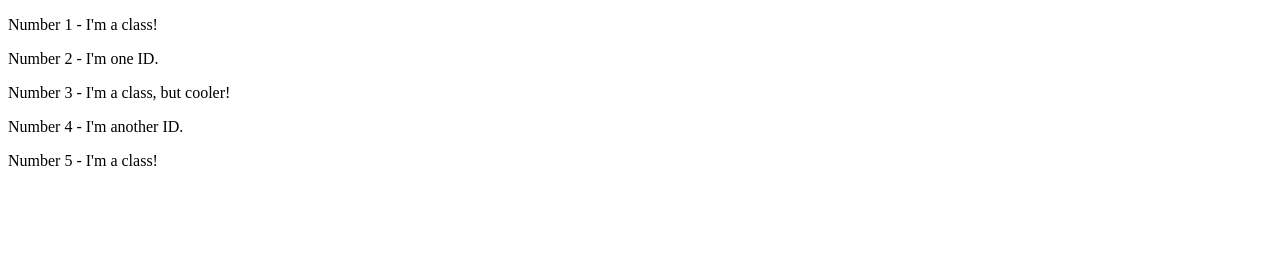
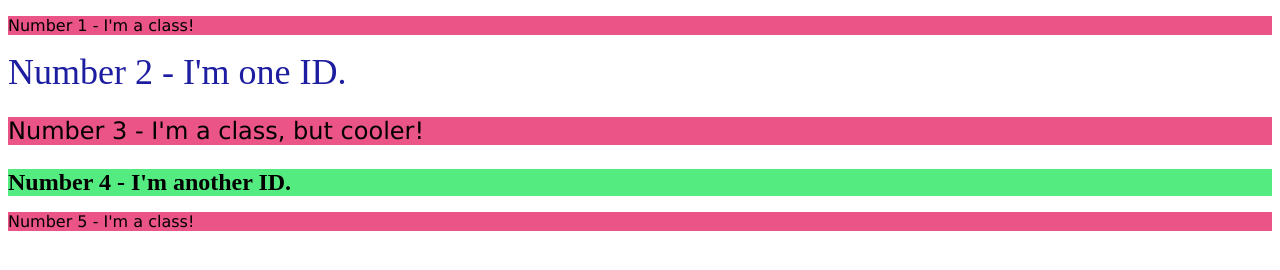
Before and after one commit to Brandon-Freiberg/CSS-exercises, a plain HTML site: page foundations/02-class-id-selectors/index.html in a window 1280 px wide. Drawn offline with Linux system fonts and the light colour scheme.

Commit message:
Second project complete

```diff
--- a/foundations/02-class-id-selectors/index.html
+++ b/foundations/02-class-id-selectors/index.html
@@ -8,10 +8,10 @@
     <link rel="stylesheet" href="style.css">
   </head>
   <body>
-    <p>Number 1 - I'm a class!</p>
-    <div>Number 2 - I'm one ID.</div>
-    <p>Number 3 - I'm a class, but cooler!</p>
-    <div>Number 4 - I'm another ID.</div>
-    <p>Number 5 - I'm a class!</p>
+    <p class="odds">Number 1 - I'm a class!</p>
+    <div id="number2">Number 2 - I'm one ID.</div>
+    <p class="odds number3">Number 3 - I'm a class, but cooler!</p>
+    <div id="number4">Number 4 - I'm another ID.</div>
+    <p class="odds">Number 5 - I'm a class!</p>
   </body>
 </html>
--- a/foundations/02-class-id-selectors/style.css
+++ b/foundations/02-class-id-selectors/style.css
@@ -0,0 +1,19 @@
+.odds {
+    background-color: rgb(235, 84, 134);
+    font-family: Verdana, DejaVu sans, sans-serif;
+    }
+
+#number2 {
+    color: rgb(29, 29, 161);
+    font-size: 36px;
+    }
+
+.number3{
+    font-size: 24px;
+    }
+
+#number4 {
+    background-color: rgb(84, 235, 129);
+    font-size: 24px;
+    font-weight: 700;
+    }
```
Also changed, not shown: 1 other file.
